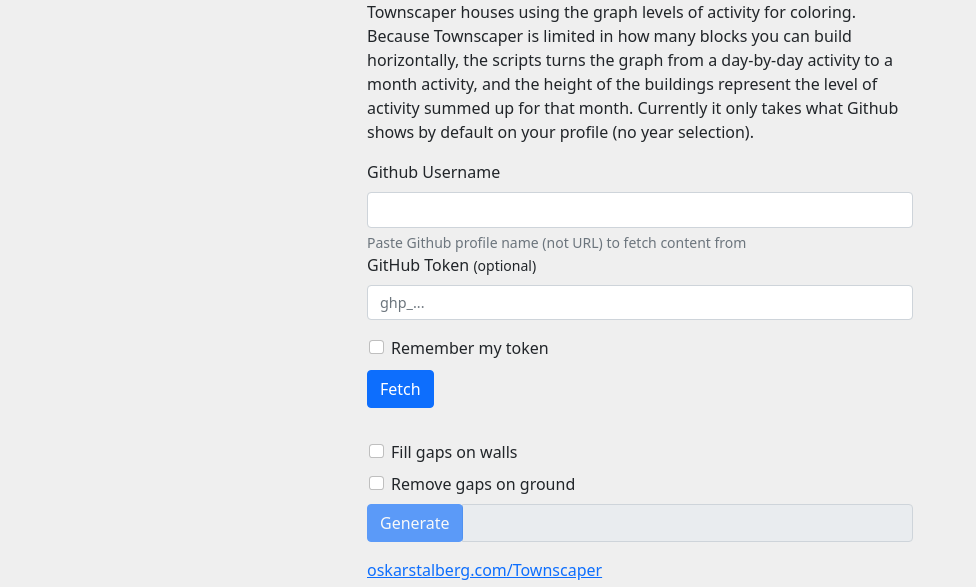
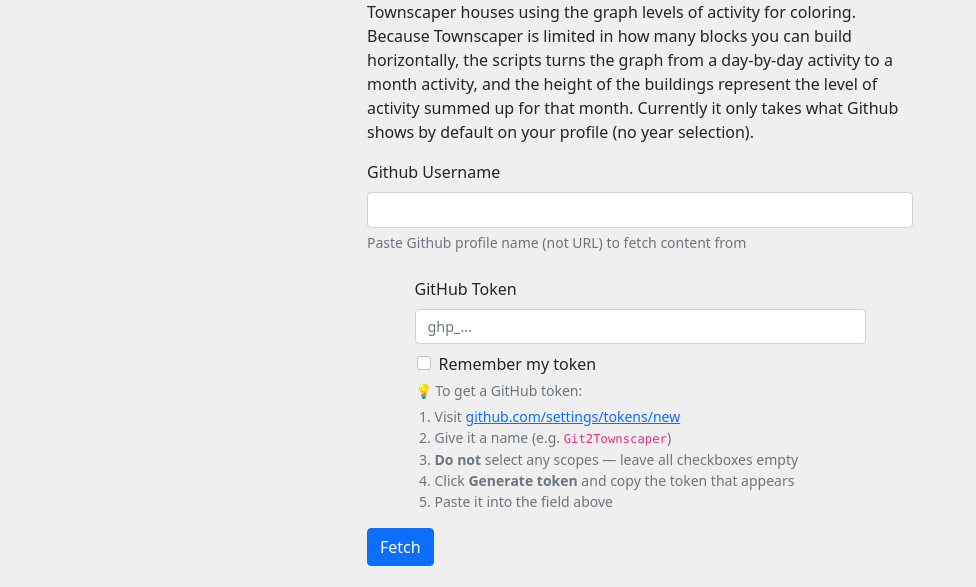
Before and after one commit to ovidiua2003/Git2Townscaper, a website: page index.html in a window 1280 px wide. Shown: the part 200-787 px from the top of the page, without its empty margins (0-976 px from the left). Drawn offline with nearby package versions, Linux system fonts and the light colour scheme.

Commit message:
added token helper

```diff
--- a/index.html
+++ b/index.html
@@ -47,15 +47,27 @@
 						<input type="url" class="form-control" id="gitUser" aria-describedby="gitHelp" value="">
 						<div id="gitHelp" class="form-text">Paste Github profile name (not URL) to fetch content from</div>
 
-						<div class="mb-3">
-						  <label for="gitToken" class="form-label">GitHub Token <small>(optional)</small></label>
+						<div class="row justify-content-center mt-4">
+					    <div class="col-lg-10">
+					      <label for="gitToken" class="form-label">GitHub Token</label>
 					      <input type="password" class="form-control" id="gitToken" placeholder="ghp_...">
-						</div>
 					      <div class="form-check mt-2">
 					        <input class="form-check-input" type="checkbox" value="" id="rememberToken">
 					        <label class="form-check-label" for="rememberToken">
 					          Remember my token
 					        </label>
+					      </div>
+					      <small class="text-muted">
+					        💡 To get a GitHub token:
+					        <ol class="mt-1 mb-2" style="padding-left: 20px;">
+					          <li>Visit <a href="https://github.com/settings/tokens/new" target="_blank">github.com/settings/tokens/new</a></li>
+					          <li>Give it a name (e.g. <code>Git2Townscaper</code>)</li>
+					          <li><strong>Do not</strong> select any scopes — leave all checkboxes empty</li>
+					          <li>Click <strong>Generate token</strong> and copy the token that appears</li>
+					          <li>Paste it into the field above</li>
+					        </ol>
+					      </small>
+					    </div>
 					  </div>
 						<button id="fetchData" type="button" class="btn btn-primary mt-2">Fetch</button>
 					</div>
```
Lines whose indentation alone changed are shown as unchanged.
